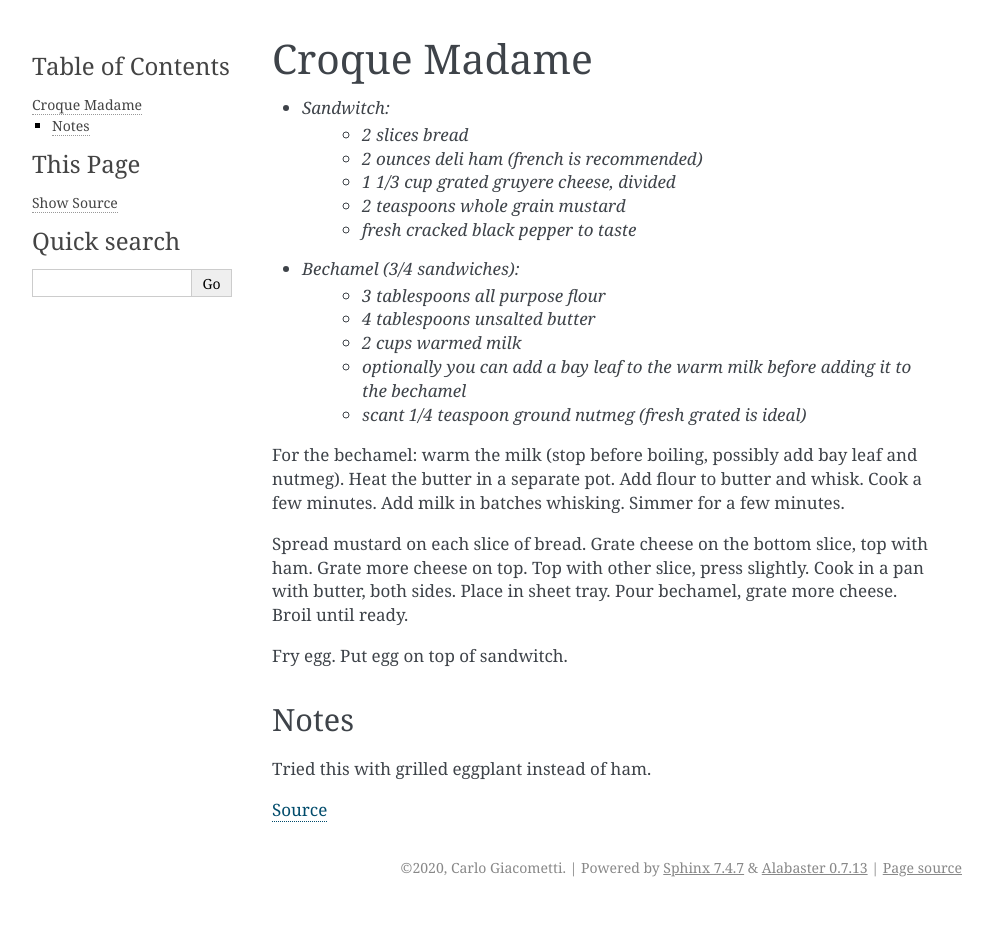
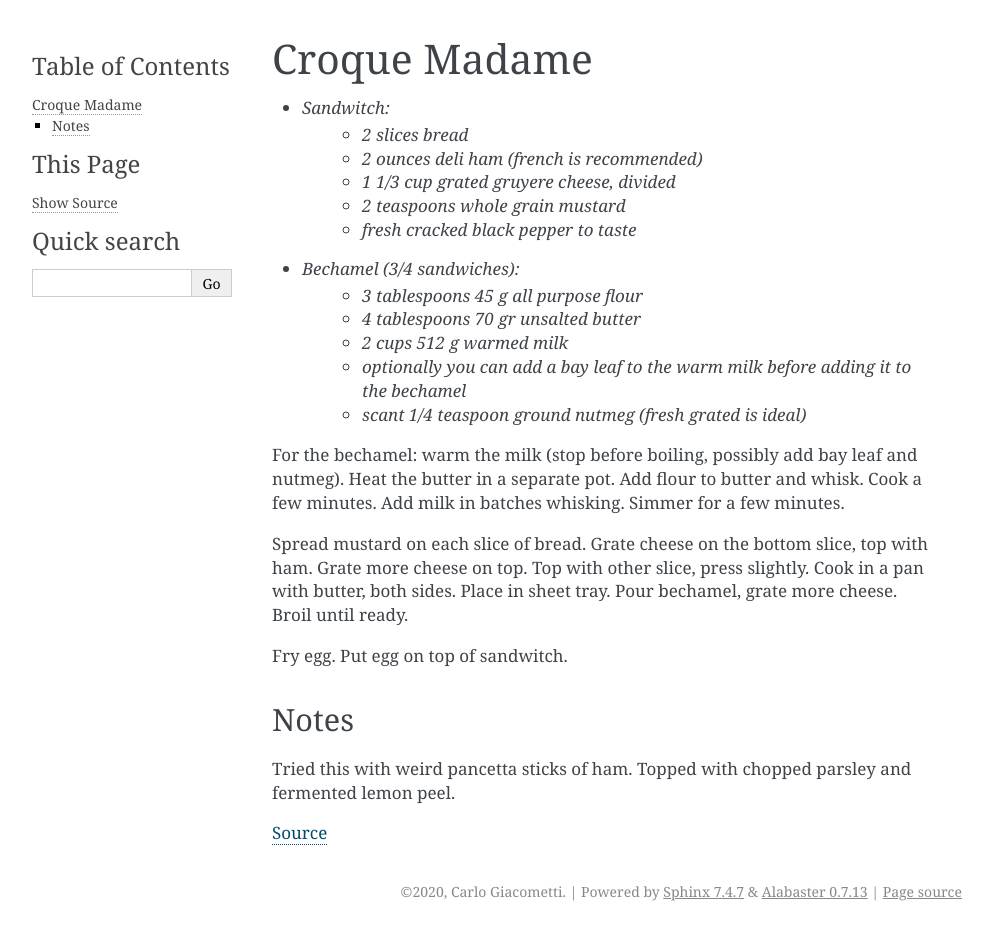
Before and after one commit to toriborish/Recipes, a Sphinx documentation site: the page built from docs/source/Recipes/Entrees/Sandwich_CroqueMadame.rst, in a window 1280 px wide. Shown: the whole page, without its empty margins (148-1141 px from the left). Built offline with Sphinx 7.4.7, drawn with Linux system fonts in a browser that asks for light colours; before the commit the page ends 907 px from its top, so only the background shows below that.

Commit message:
Added some metric for croque madame

```diff
--- a/docs/source/Recipes/Entrees/Sandwich_CroqueMadame.rst
+++ b/docs/source/Recipes/Entrees/Sandwich_CroqueMadame.rst
@@ -12,9 +12,9 @@ Croque Madame
 	- *fresh cracked black pepper to taste*
 
 - *Bechamel (3/4 sandwiches):*
-	- *3 tablespoons all purpose flour*
-	- *4 tablespoons unsalted butter*
-	- *2 cups warmed milk*
+	- *3 tablespoons 45 g all purpose flour*
+	- *4 tablespoons 70 gr unsalted butter*
+	- *2 cups 512 g warmed milk*
 	- *optionally you can add a bay leaf to the warm milk before adding it to the bechamel*
 	- *scant 1/4 teaspoon ground nutmeg (fresh grated is ideal)*
 
@@ -31,6 +31,6 @@ Fry egg. Put egg on top of sandwitch.
 Notes
 ^^^^^
 
-Tried this with grilled eggplant instead of ham.
+Tried this with weird pancetta sticks of ham. Topped with chopped parsley and fermented lemon peel.
 
 `Source <https://www.youtube.com/watch?v=lUOxE_NdIwE>`_
```
